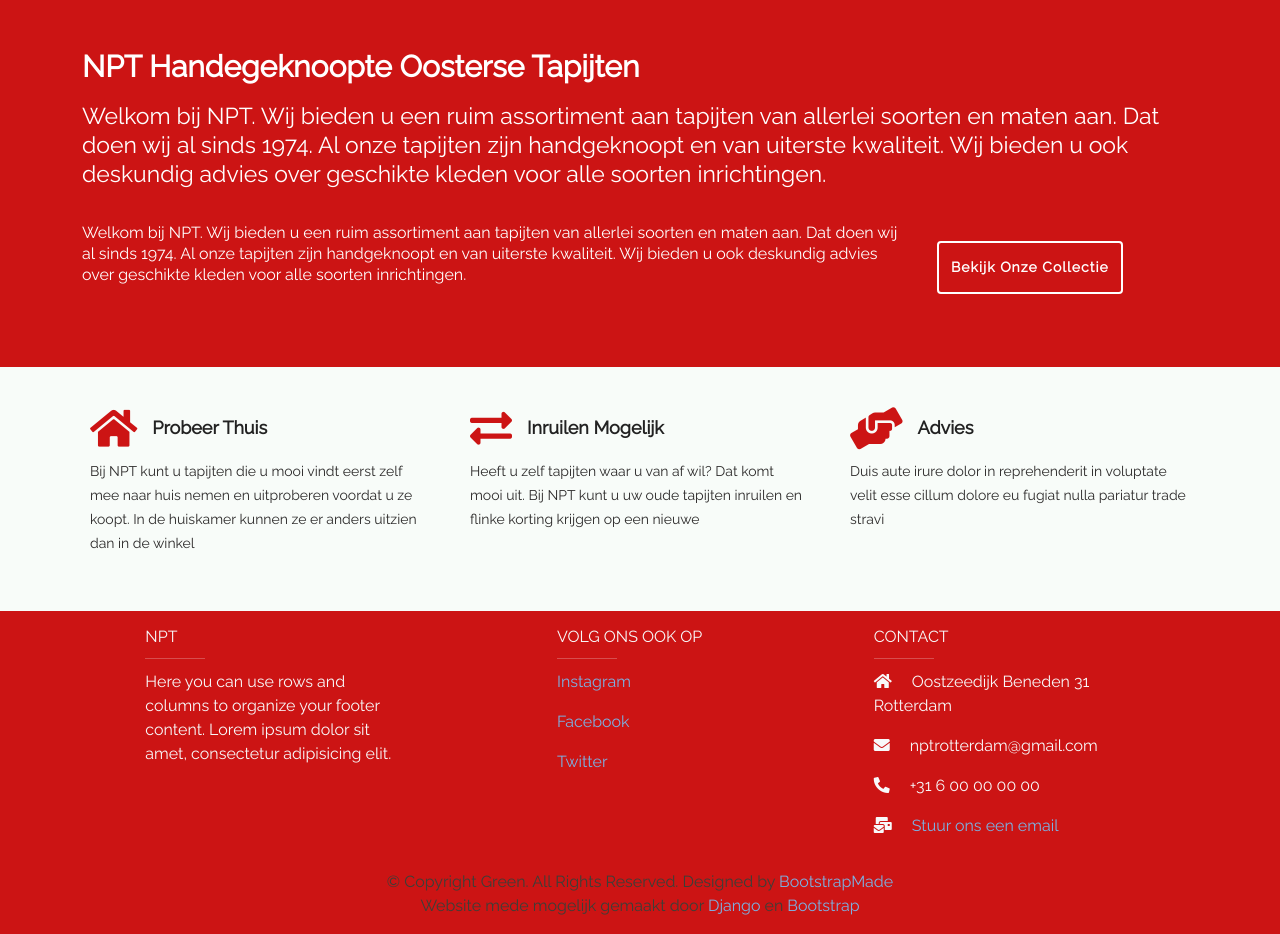
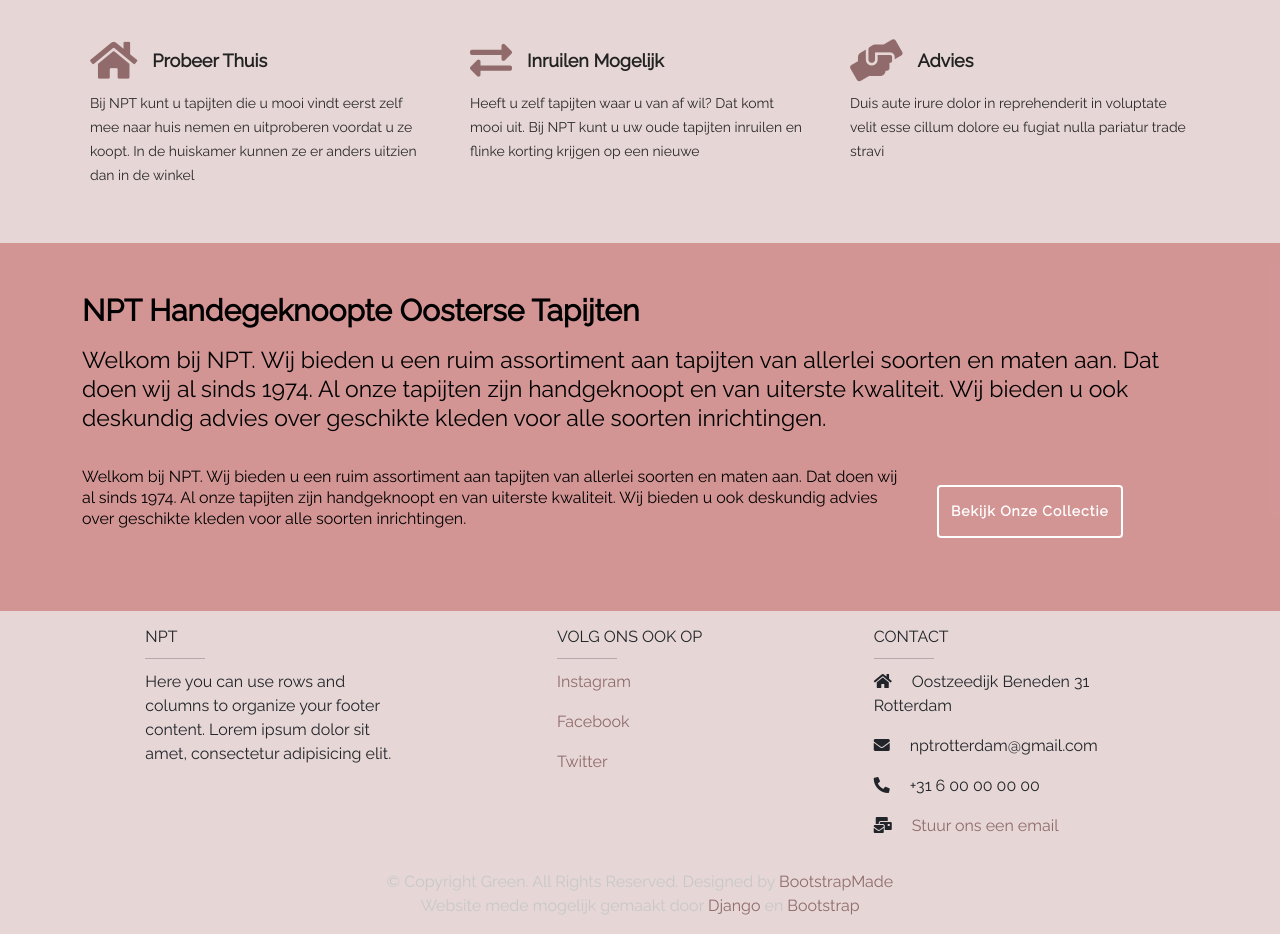
Before and after one commit to creator64/npt-dev, a Django app: page / in a window 1280 px wide. Shown: the part 753-1687 px from the top of the page. Run offline with Django 3.2, Linux system fonts and the light colour scheme; some libraries are stand-ins or nearby versions; some web fonts are replaced.

Commit message:
Few color changes but still not ready

```diff
--- a/main/templates/main/footer.html
+++ b/main/templates/main/footer.html
@@ -8,10 +8,10 @@
     <div class="row mt-0">
 
       <!-- Grid column -->
-      <div class="col-md-3 col-lg-4 col-xl-3 mx-auto mb-4 text-light fw-light">
+      <div class="col-md-3 col-lg-4 col-xl-3 mx-auto mb-4 text-dark fw-light">
 
         <!-- Content -->
-        <h6 class="text-uppercase text-light mb-0 pt-2">NPT</h6>
+        <h6 class="text-uppercase text-dark mb-0 pt-2">NPT</h6>
         <hr class="deep-purple accent-2 mb-1 mt-0 d-inline-block mx-auto" style="width: 60px;">
         <p>Here you can use rows and columns to organize your footer content. Lorem ipsum dolor sit amet,
           consectetur
@@ -21,7 +21,7 @@
       <!-- Grid column -->
 
       <!-- Grid column -->
-      <div class="col-md-2 col-lg-2 col-xl-2 mx-auto mb-4 text-light">
+      <div class="col-md-2 col-lg-2 col-xl-2 mx-auto mb-4 text-dark">
 
         <!-- Links -->
         <h6 class="text-uppercase mb-0 pt-2">Volg ons ook op</h6>
@@ -39,7 +39,7 @@
       </div>
 
       <!-- Grid column -->
-      <div class="col-md-4 col-lg-3 col-xl-3 mx-auto mb-md-0 mb-4 text-light">
+      <div class="col-md-4 col-lg-3 col-xl-3 mx-auto mb-md-0 mb-4 text-dark">
 
         <!-- Links -->
         <h6 class="text-uppercase mb-0 pt-2">Contact</h6>
@@ -64,7 +64,7 @@
   <!-- Footer Links -->
 
   <!-- Copyright -->
-  <div class="footer-copyright text-center py-3" style="color: rgb(60, 63, 56);">
+  <div class="footer-copyright text-center py-3" style="color: rgb(200,200,200);">
     © Copyright Green. All Rights Reserved. Designed by <a href="https://bootstrapmade.com/" class="newtab"> BootstrapMade </a><br>
     Website mede mogelijk gemaakt door
     <a href="https://www.djangoproject.com/" class="newtab"> Django </a> en
--- a/main/templates/main/home.html
+++ b/main/templates/main/home.html
@@ -33,6 +33,29 @@
   allowfullscreen  title="YouTube video player" style="border:0;"></iframe>
 </div>
 
+<!-- Featured Services -->
+<section id="featured-services" class="featured-services section-bg">
+
+<div class="container">
+  <div class="row no-gutters">
+    {% for feature in features %}
+      <div class="col-lg-4 col-md-6 feature">
+
+          <div class="d-flex flex-row icon-box">
+            <div class="d-flex align-items-center icon"> <i class="{{feature.icon}}"> </i> </div>
+            <div class="title d-flex align-items-center"> {{feature.title}} </div>
+          </div>
+
+          <p class="description"> {{feature.description}} </p>
+      </div>
+    {% endfor %}
+  </div>
+</div>
+
+</section>
+<!-- End Featured Services Section -->
+
+
  <!-- ======= Cta Section ======= -->
  <section id="cta" class="cta">
     <div class="container">
@@ -56,25 +79,4 @@
     </div>
   </section><!-- End Cta Section -->
 
-<section id="featured-services" class="featured-services section-bg">
-
-<div class="container">
-  <div class="row no-gutters">
-    {% for feature in features %}
-      <div class="col-lg-4 col-md-6 feature">
-
-          <div class="d-flex flex-row icon-box">
-            <div class="d-flex align-items-center icon"> <i class="{{feature.icon}}"> </i> </div>
-            <div class="title d-flex align-items-center"> {{feature.title}} </div>
-          </div>
-
-          <p class="description"> {{feature.description}} </p>
-      </div>
-    {% endfor %}
-  </div>
-</div>
-
-</section>
-<!-- End Featured Services Section -->
-
 {% endblock %}
--- a/static/npt/css/Home.css
+++ b/static/npt/css/Home.css
@@ -27,11 +27,11 @@
 # Cta
 --------------------------------------------------------------*/
 .cta {
-    background: var(--light-red);
+    background: var(--red-fade-2);
     padding-top: 50px;
     padding-bottom: 65px;
     line-height: 1.8rem;
-    color: #fff;
+    color: black;
   }
 
   .cta .title {
@@ -91,6 +91,7 @@
 --------------------------------------------------------------*/
 .featured-services {
   padding: 20px 0;
+  background-color: var(--red-fade);
 }
 
 .featured-services .feature {
@@ -106,7 +107,7 @@
 }
 
 .featured-services .icon {
-  color: var(--light-red);
+  color: var(--red);
   font-size: 42px;
   margin-right: 15px;
 }
--- a/static/npt/mainfiles/style.css
+++ b/static/npt/mainfiles/style.css
@@ -6,19 +6,19 @@
 */
 
 /*
-#437FC7 (Darkest Blue)
-#6DAFFE (Lightest Blue)
-#EDF6FF (Light Gray)
-#FFFFFF (White)
-#B9732F (Brown)
+#BA200D (steenrood)
+rgba(59,0,0,.5) (grijsachtig)
+#E55137 (zalmrood)
 */
 
 :root {
-  --red: #800000;
-  --light-red: #cc1414;
+  --red: rgba(59, 0, 0, 0.5);
+  --l-red: #f53131;
+  --light-red: #fa3a3a;
+  --red2: #d43c3cd5;
+  --red-fade: rgba(102, 6, 6, 0.164);
+  --red-fade-2: rgba(167, 43, 43, 0.5);
 }
-
-
 
 /*--------------------------------------------------------------
 # General
@@ -35,7 +35,8 @@ body, html{
 
 a {
   text-decoration: none;
-  color: #7cb1e2;
+  /* color: #7cb1e2; */
+  color: var(--red);
   transition: 0.5s;
 }
 
@@ -137,7 +138,7 @@ h1, h2, h3, h4, h5, h6 {
 }
 .navbar .navbar-nav a.active, .navbar .navbar-nav a.active:hover {
   color: white !important;
-  background: var(--light-red) !important;
+  background: var(--l-red) !important;
 }
 
 .navbar .nav-item i {
@@ -239,7 +240,10 @@ h1, h2, h3, h4, h5, h6 {
   }
 }
 
+/*--------------------------------------------------------------
+# Footer
+--------------------------------------------------------------*/
 
 .page-footer{
-  background-color: var(--light-red);
+  background-color: var(--red-fade);
 }
```
Also changed, not shown: texts.txt (added, +26 -0 lines).
